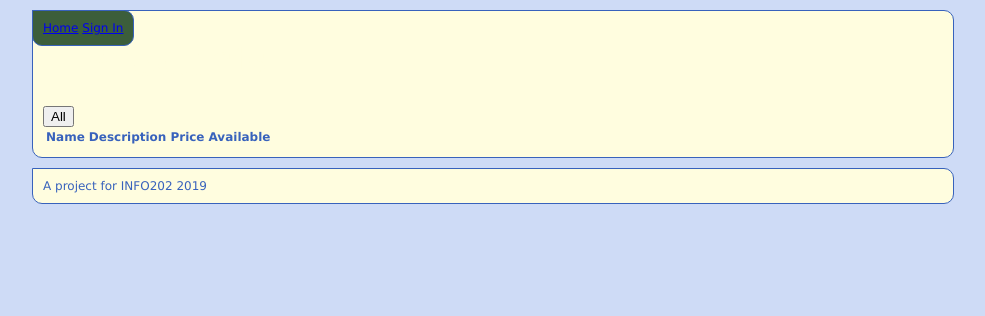
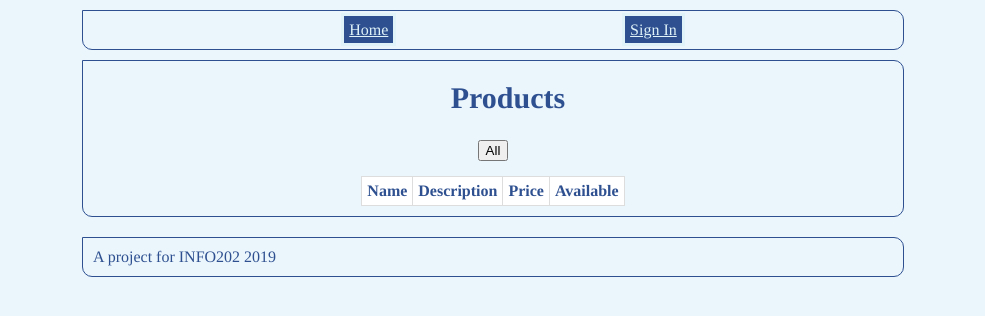
Before and after one commit to vilra830/cosc349-Assignment1, a PHP site: page /products.html in a window 1280 px wide. Shown: the top 316 px of the page, without its empty margins (168-1153 px from the left). Run offline with PHP 8.4, Linux system fonts and the light colour scheme; lists and menus that the app fills with data are empty.

Commit message:
fixed some bugs and added style

```diff
--- a/public/buy.html
+++ b/public/buy.html
@@ -23,7 +23,7 @@ and open the template in the editor.
         <main>
         <h1>How many do you want to buy?</h1>
 
-        <dl>
+        <dl >
             <dt>ID:</dt><dd>{{shopCtrl.theSelectedProduct.productID}}</dd>
             <dt>Name:</dt><dd>{{shopCtrl.theSelectedProduct.productName}}</dd>
             <dt>Description:</dt><dd>{{shopCtrl.theSelectedProduct.productDescription}}</dd>
--- a/public/createAccount.html
+++ b/public/createAccount.html
@@ -12,15 +12,17 @@ and open the template in the editor.
         <script src="js/shopping.js"></script>
         <link rel="stylesheet" type="text/css" href="css/style.css">
 
-        <title>Creat</title>
+        <title>Create Account</title>
         <meta charset="UTF-8">
         <meta name="viewport" content="width=device-width, initial-scale=1.0">
     </head>
     <body>
         <div ng-include="'menu.html'" ></div>
         <main>
+            <h1>Please sign up to register</h1>
         <form ng-controller="CustomerController as custCtrl" ng-submit="custCtrl.registerCustomer(customer)">
         <fieldset class="textInputs">
+
 			<legend >Account Details</legend>
                         <ul>
                             <li><label for="firstname">First Name:</label>
@@ -31,7 +33,7 @@ and open the template in the editor.
                     <input type="text" ng-model="customer.username"  required ></li>
                 <li><label for="password">Password:</label>
                     <input type="password" ng-model="customer.password"  required ></li>
-                <li><label for="emailAd">Email Address:</label>
+                <li><label for="emailAd">Email:</label>
                     <input type="email" ng-model="customer.emailAddress"  required ></li>
                 <li><label for="shippingAd">Shipping Address:</label>
                       <input type="text" ng-model="customer.shippingAddress" required ></li>
--- a/public/css/style.css
+++ b/public/css/style.css
@@ -12,18 +12,24 @@ and open the template in the editor.
 *CSS style for Escape Holiday Park Webpage
 *@author : Rhea Villafuerte adapted from Classic Cinema
 */
+body{
+max-width: 800px;
+margin: auto;
+font-family: 'Josefin Sans' ,  Times, serif , Arial;
+background-color: #eaf5fc;
+color: #2e5090;
 
-html{
-    color: #3862bc ;
-    background-color: #cedbf6;
-    font-family: Verdana, sans-serif;
-    font-size: 12px;
+
+}
+/*Code to style header that applies to all pages*/
+header{
+position: relative;
+border:1px solid;
+border-radius: 20px;
+padding: 20px;
+max-width: 100%;
 }
 
-body{
-    width:900px;
-    margin: 0 auto;
-}
 
 header, main, footer{
     width:100%;
@@ -31,90 +37,136 @@ header, main, footer{
     margin:10px 10px 10px 10px;
     border:1px solid;
     border-radius: 0 10px 10px 10px;
-    background-color: #fffddf;
-    color: inherit;
 }
-/** Header */
+#welcome{
 
-
-header {
-   background-color: #3c5e3b;
-    color: inherit;
-    position:fixed;
-    top:0;
-    width:inherit;
-    z-index: 100;
+    margin: auto;
+    padding: auto;
 }
-/** Navigation **/
-.mainNav{
-    height: 40px;
-}
-.menu a {
+#menu ul {
     display:flex;
     list-style:none;
     width: 50%;
     height: 100%;
-    margin-left: auto;
+    margin: auto;
     justify-content: space-around;
     align-items: center;
+
 }
-.mainNav li a{
-    text-decoration: none;
-    font-size: 16px;
-    padding: 5px;
-    border-style: solid;
-    margin:5px;
+
+figure{
+    display: flex;
+    margin:auto;;
+
 }
-/* unvisited link */
-.mainNav a:link {
-    background-color: #b1ffda;
-    color: #fffddf;
+
+figure img{
+    margin: auto;
 }
-/* visited link */
-.mainNav a:visited {
-    background-color: #fffddf;;
-    color: #015076;
-}
-/* mouse over link */
-.mainNav a:hover {
+#menu  a {
     background-color: #2e5090;
     color: #dff3f8;
-}
-/* selected link */
-.mainNav a:active {
-    background-color: white ;
-    color: #234657;
-}
-h1, h2, #intro{
-    font-family:'Kaushan Script' ,  Times, serif , Arial;
+    border-style: solid;
+    padding: 5px;
 }
 
 h1{
-    font-size: 48px;
-    display: block;
-    color:#fffddf ;
+    font-size: 30px;
     padding: 10px 10px 20px 40px;
-    text-align: justify-all;
     margin:auto;
-    background-color:inherit;
+    text-align: center;
 }
 
-/**index page*/
-#index{
-    width:100%;
-    height:300px;
-    padding:0 100px 170px 20px;
-}
-#intro{
-    text-align: justify;
-    font-size: x-large;
-    font-weight: bold;
-    margin-bottom: 20px;
+.cat {
+
+    display:flex;
+    height: 100%;
+    width:50%;
+    padding: 5px;
+    margin:auto;
+    margin-bottom:10px;
+    justify-content: space-around;
+
 }
 
 
 
+#timetable{
+  	border-collapse: collapse;
+	margin : auto ;
+	background-color: white;
+  	color: inherit;
+}
+
+ dl {
+    border: 3px double #ccc;
+    padding: 0.5em;
+  }
+
+  dt {
+    float: left;
+    width: 50px;
+    font-weight: bold;
+
+  }
+
+  dd {
+    margin: 0 40px 0 120px;
+    padding: 0 0 0.5em 0;
+  }
+
+#timetable td, #timetable th {
+  border: 1px solid #ddd;
+  padding: 5px 5px 5px 5px;
+  margin : auto;
+  text-align: left;
+}
+
+#timetable tr:nth-child(even){
+	background-color: #c4c8cc;
+	color:inherit;
+}
+
+.textInputs ul{
+
+
+    list-style:none;
+    width: 50%;
+    height: 100%;
+    margin: auto;
+
+
+
+}
+
+.textInputs li{
+
+    padding:5px;
+    margin: 5px;
+}
+
+.textInputs label{
+	float:left;
+	width: 100px;
+	padding: 5px;
+
+
+}
+
+.textInputs button{
+	padding:5px;
+        margin-left: 150px;
+}
+#checkout{
+
+    margin-left: 45%;
+    margin-top: 20px;
+    text-align: center;
+
+}
 /**   Footer   **/
 footer{
+    margin-top: 20px;
     text-align: left;
+    padding:10px;
 }
--- a/public/js/shopping.js
+++ b/public/js/shopping.js
@@ -107,7 +107,7 @@ module.controller('ShoppingController', function (cart, saleDAO, $sessionStorage
         $sessionStorage.selectedProduct = prod;
         //redirect to buy.html page
         $window.location.href = 'buy.html';
-    }
+    };
 
     this.addToCart = function(quantity) {
         let theSelectedProduct = $sessionStorage.selectedProduct;
@@ -122,7 +122,7 @@ module.controller('ShoppingController', function (cart, saleDAO, $sessionStorage
 
     this.checkOut = function () {
 
-       if(cart > 0){
+       if($sessionStorage.cart){
 
 
        cart.setCustomer($sessionStorage.customer);
@@ -202,5 +202,15 @@ this.signIn = function (username, password) {
     }
 };
 
+    this.signOut = function () {
+
+        $sessionStorage.$reset();
+        $window.location.href = "index.html";
+
+
+    };
+
+
+
 
 });
--- a/public/menu.html
+++ b/public/menu.html
@@ -9,17 +9,22 @@ and open the template in the editor.
         <title>TODO supply a title</title>
         <meta charset="UTF-8">
         <meta name="viewport" content="width=device-width, initial-scale=1.0">
+                <link rel="stylesheet" type="text/css" href="css/style.css">
+
     </head>
     <body>
         <header>
    <div id="menu" ng-controller="CustomerController as custCtrl" ng-init="custCtrl.checkSignIn()">
    <div id="welcome">{{custCtrl.welcome}}</div>
-   <a href="index.html">Home</a>
-   <a href="products.html" ng-if="custCtrl.signedIn">Browse Products</a>
-   <a href="viewcart.html" ng-if="custCtrl.signedIn">View Cart</a>
-   <a href="#" ng-if="custCtrl.signedIn" ng-click="custCtrl.signOut()">Sign Out</a>
-   <a href="signin.html" ng-if="!custCtrl.signedIn">Sign In</a>
-
+   <nav id="nav">
+       <ul>
+           <li><a href="index.html">Home</a> </li>
+           <li><a href="products.html" ng-if="custCtrl.signedIn">Browse Products</a></li>
+   <li><a href="viewcart.html" ng-if="custCtrl.signedIn">View Cart</a></li>
+   <li>
+   <a href="#" ng-if="custCtrl.signedIn" ng-click="custCtrl.signOut()">Sign Out</a></li>
+   <li><a href="signin.html" ng-if="!custCtrl.signedIn">Sign In</a></li></ul>
+   </nav>
    </div>
         </header>
 
--- a/public/products.html
+++ b/public/products.html
@@ -14,7 +14,7 @@ and open the template in the editor.
         <link rel="stylesheet" type="text/css" href="css/style.css">
 
 
-        <title>TODO supply a title</title>
+        <title>Products</title>
         <meta charset="UTF-8">
         <meta name="viewport" content="width=device-width, initial-scale=1.0">
     </head>
@@ -22,14 +22,13 @@ and open the template in the editor.
         <div ng-include="'menu.html'" ></div>
         <main>
         <h1> Products </h1>
+        <div class="cat">
+        <button   ng-click="prodCtrl.allProducts()">All</button>
+        <button  ng-repeat="cat in prodCtrl.categories" ng-click="prodCtrl.selectCategory(cat)">{{cat}}</button>
 
-        <button class="cat" ng-click="prodCtrl.allProducts()">All</button>
-
-        <button class="cat" ng-repeat="cat in prodCtrl.categories" ng-click="prodCtrl.selectCategory(cat)">{{cat}}</button>
-
-
+        </div>
         <div>
-        <table>
+        <table id="timetable">
             <thead>
                 <tr>
 
--- a/public/signin.html
+++ b/public/signin.html
@@ -15,7 +15,7 @@ and open the template in the editor.
         <link rel="stylesheet" type="text/css" href="css/style.css">
 
 
-        <title>TODO supply a title</title>
+        <title>SignIn Page</title>
         <meta charset="UTF-8">
         <meta name="viewport" content="width=device-width, initial-scale=1.0">
     </head>
--- a/src/main/resources/schema.sql
+++ b/src/main/resources/schema.sql
@@ -39,10 +39,10 @@ create table Sale(
     saleID int auto_increment,
     date timestamp,
     status varchar(50),
-    username varchar(50) not null,
+    customerID int not null,
 
     constraint Sale_PK primary key(saleID),
-    constraint Sale foreign key (username) references Customer
+    constraint Sale foreign key (customerID) references Customer
 
 );
 
```
Also changed, not shown: public/index.html (+17 -1 lines), public/thankyou.html (+6 -3 lines), public/viewcart.html (+4 -5 lines), public/images/air-jordan-athlete-ball-2385477.jpg (added), public/images/child-choices-coloured-sneakers-2300334.jpg (added), public/images/cleats-shoes-grass-nike-2177.jpg (added), 3 other files.
